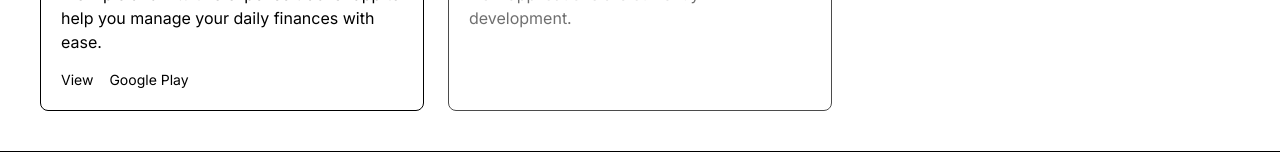
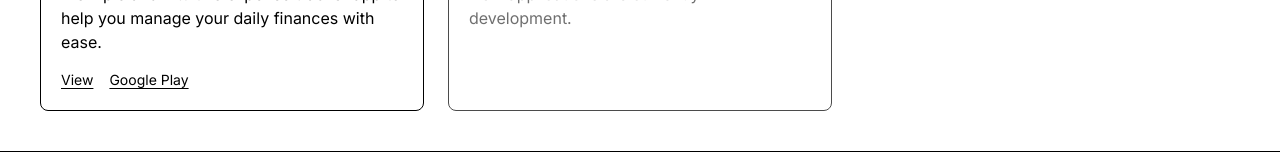
Before and after one commit to bramha-deshmukh17/bramhas-lab, a React (Vite) app: page /apps in a window 1280 px wide. Shown: the part 319-479 px from the top of the page. Built offline with nearby package versions, Linux system fonts and the light colour scheme.

Commit message:
FIX: rupee diary logo and minor changes

```diff
--- a/src/App.css
+++ b/src/App.css
@@ -7,6 +7,10 @@
 /* Rupee Diary theme */
 :root[data-app="rupee-diary"] {
     --app-accent-color: #10B981; /* emerald green */
+}
+
+.underline{
+    text-underline-offset: 0.2em;
 }
 
 .brand-gradient {
--- a/src/apps/rupee-diary/Home.jsx
+++ b/src/apps/rupee-diary/Home.jsx
@@ -12,7 +12,10 @@ export default function RupeeDiary() {
             <RupeeDiaryNavbar />
 
             <header>
-                <h1 className="text-3xl font-bold text-[var(--app-accent-color)]">Rupee Diary</h1>
+                <div className="flex space-x-5 items-center">
+                    <img src="/images/rupeediary/app_icon.png" alt="" style={{ width: "70px", borderRadius: "50%", }} />
+                    <h1 className="text-3xl font-bold text-[var(--app-accent-color)]">Rupee Diary</h1>
+                </div>
                 <p className="mt-2 max-w-xl">
                     Rupee Diary is a simple and private expense tracking app designed to
                     help you record daily income and expenses with ease. It focuses on
--- a/src/base/Apps.jsx
+++ b/src/base/Apps.jsx
@@ -19,13 +19,13 @@ export default function Apps() {
                     </p>
 
                     <div className="mt-4 flex gap-4 text-sm">
-                        <a href="/app/rupee-diary">
+                        <a href="/app/rupee-diary" className="underline">
                             View
                         </a>
                         <a
                             href="https://play.google.com/store/apps/details?id=com.bramhaslab.rupeediary"
                             target="_blank"
-                            rel="noopener noreferrer"
+                            className="underline"
                         >
                             Google Play
                         </a>
```
Also changed, not shown: public/images/rupeediary/app_icon.png (added).
